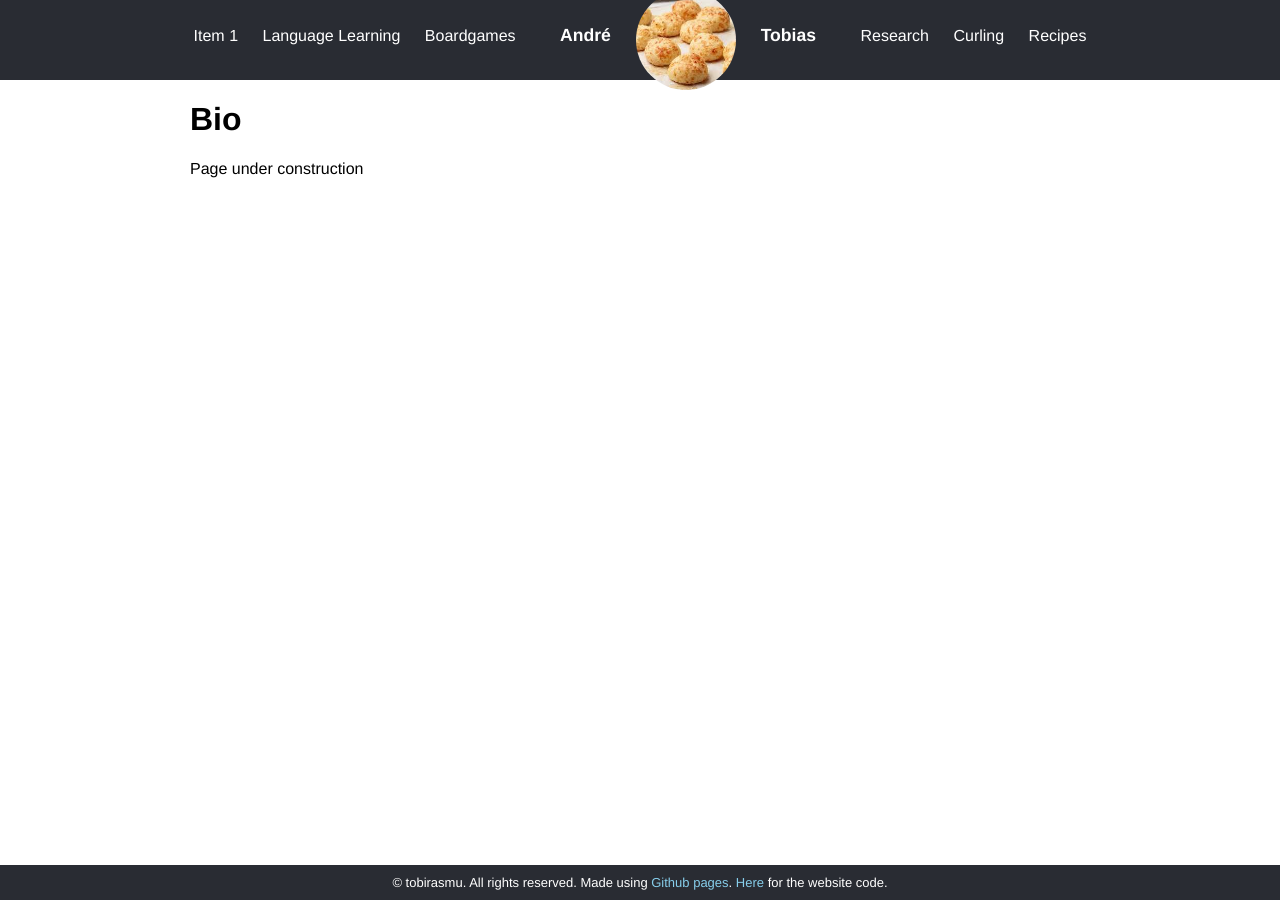
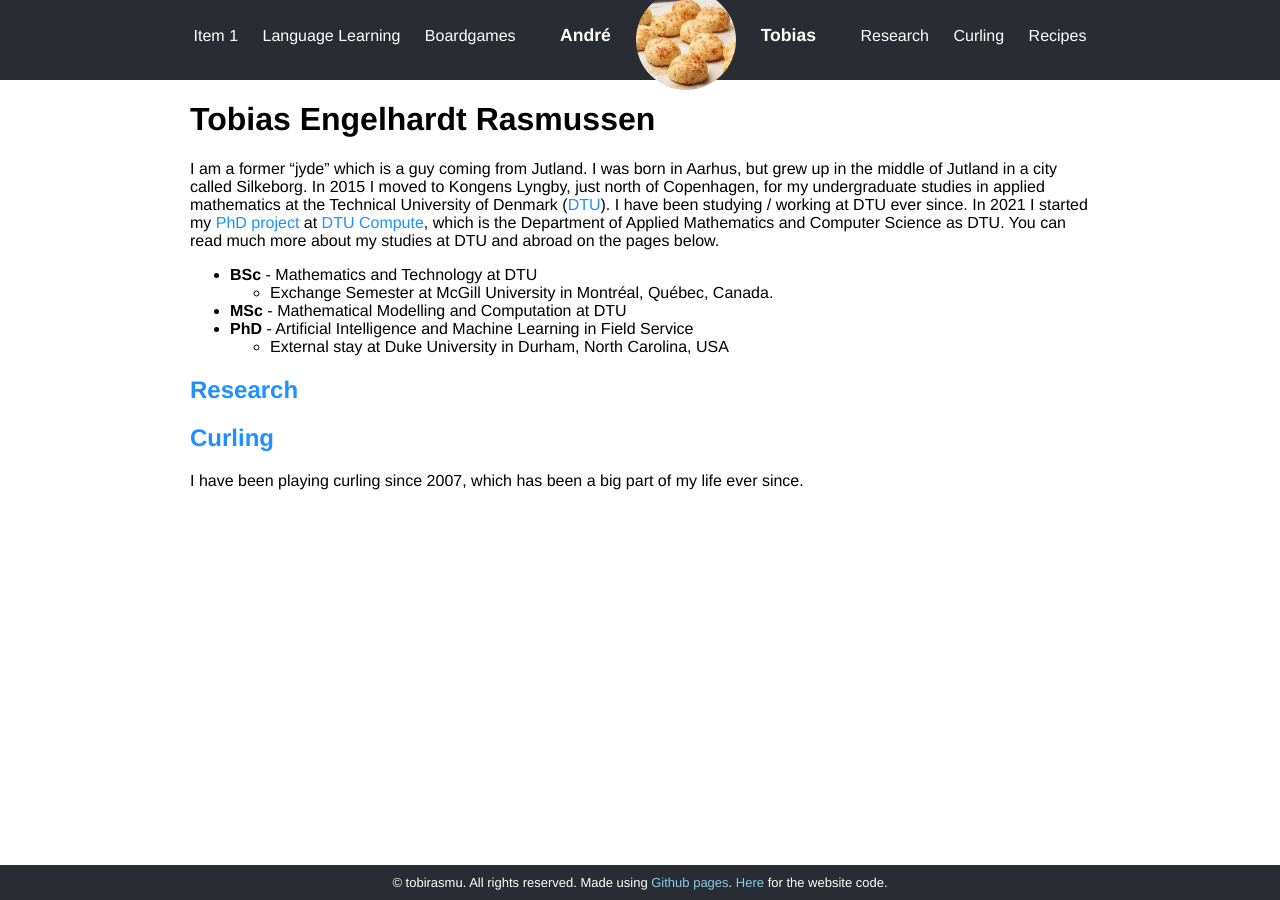
Before and after one commit to tobirasmu/tobirasmu.github.io, a Jekyll site: the page built from _pages/tobias.md, in a window 1280 px wide. Built offline with Jekyll 4.4.1, drawn with Linux system fonts in a browser that asks for light colours.

Commit message:
Update tobias.md

```diff
--- a/_pages/tobias.md
+++ b/_pages/tobias.md
@@ -4,6 +4,21 @@ title: "About Tobias"
 layout: default
 ---
 
-# Bio
+# Tobias Engelhardt Rasmussen
 
-Page under construction
+I am a former "jyde" which is a guy coming from Jutland. I was born in Aarhus, but grew up in the middle of Jutland in a city called Silkeborg. In 2015 I moved to Kongens Lyngby, just north of Copenhagen, for my undergraduate studies in applied mathematics at the Technical University of Denmark ([DTU](https://www.dtu.dk)). I have been studying / working at DTU ever since. In 2021 I started my [PhD project](https://www.compute.dtu.dk/english/phd/current-phd/phd-stat/tobias-engelhardt-rasmussen) at [DTU Compute](https://www.compute.dtu.dk), which is the Department of Applied Mathematics and Computer Science as DTU. You can read much more about my studies at DTU and abroad on the pages below.
+
+- **BSc** - Mathematics and Technology at DTU
+  - Exchange Semester at McGill University in Montréal, Québec, Canada.
+- **MSc** - Mathematical Modelling and Computation at DTU
+- **PhD** - Artificial Intelligence and Machine Learning in Field Service
+  - External stay at Duke University in Durham, North Carolina, USA
+
+## [Research]
+
+## [Curling]
+
+I have been playing curling since 2007, which has been a big part of my life ever since.
+
+[Research]: tobias/research
+[Curling]: tobias/curling
```
